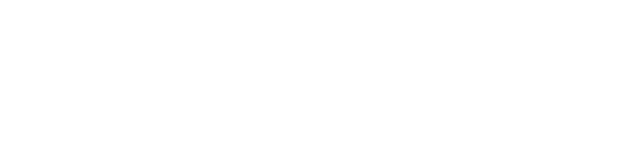
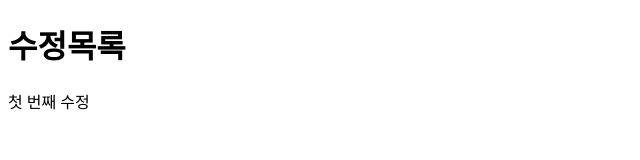
Before and after one commit to changsu1993/git-review, a plain HTML site: page index.html in a window 1280 px wide. Shown: the whole page, without its empty margins (0-640 px from the left). Drawn offline with Linux system fonts and the light colour scheme.

Commit message:
기능 목록 추가

```diff
--- a/index.html
+++ b/index.html
@@ -7,6 +7,7 @@
   <title>GitHub 실습</title>
 </head>
 <body>
-
+  <h1>수정목록</h1>
+  <div>첫 번째 수정</div>
 </body>
 </html>
```
Also changed, not shown: 1 other file.
